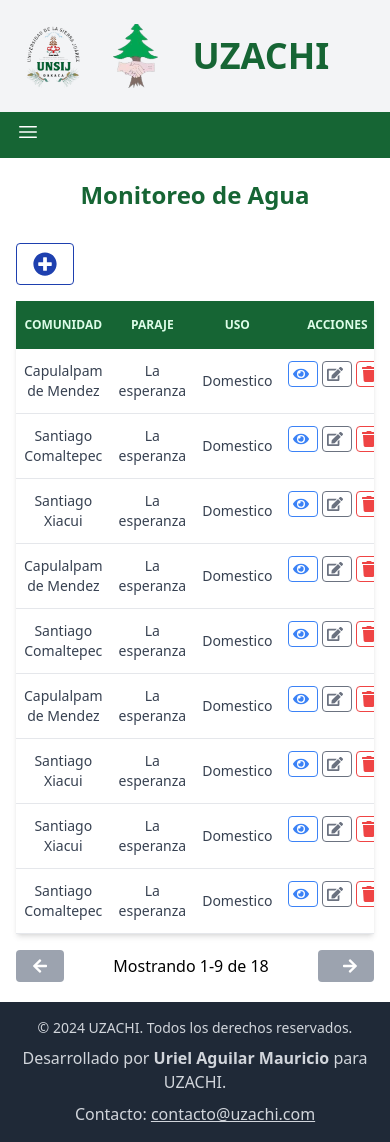
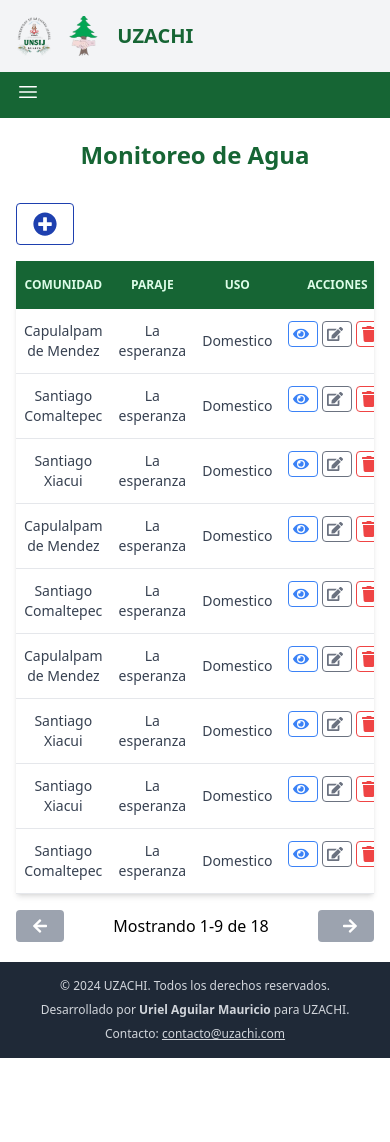
Before and after one commit to Uriel1021/Frtont-End-UZACHI, a React (Vite) app: page /monitoreos/monitoreoagua/listar in a window 390 px wide. After the commit the page ends 1058 px from the top, so only its background shows below. Built offline with nearby package versions, Linux system fonts and the light colour scheme.

Commit message:
Se subio correcciones del header y footer

```diff
--- a/src/components/footer/Footer.jsx
+++ b/src/components/footer/Footer.jsx
@@ -2,15 +2,15 @@ import React from 'react';
 
 const Footer = () => {
   return (
-    <footer className="bg-gray-800 text-gray-300 p-4">
+    <footer className="bg-gray-800 text-gray-300 p-4 md:p-6">
       <div className="container mx-auto text-center">
-        <p className="text-sm">
+        <p className="text-xs md:text-sm">
           &copy; {new Date().getFullYear()} UZACHI. Todos los derechos reservados.
         </p>
-        <p className="mt-2">
+        <p className="mt-2 text-xs md:text-sm">
           Desarrollado por <span className="font-bold">Uriel Aguilar Mauricio</span> para UZACHI.
         </p>
-        <p className="mt-2">
+        <p className="mt-2 text-xs md:text-sm">
           Contacto: <a href="mailto:contacto@uzachi.com" className="underline">contacto@uzachi.com</a>
         </p>
       </div>
--- a/src/components/header/Header.jsx
+++ b/src/components/header/Header.jsx
@@ -3,12 +3,12 @@ import React from 'react';
 const Header = () => {
   return (
     <header className="bg-red shadow-md">
-      <div className="container mx-auto flex justify-between items-center p-6">
+      <div className="container mx-auto flex justify-between items-center p-4 md:p-6">
         {/* Empresa Logo e Información */}
-        <div className="flex items-center space-x-4">
-          <img src="/images/unsij-logo.png" alt="Icono 1" className="h-16" />
-          <img src="/images/uzachi-logo.png" alt="Icono 2" className="h-16" />
-          <span className="text-4xl font-bold text-green-800">UZACHI</span>
+        <div className="flex items-center space-x-2 md:space-x-4">
+          <img src="/images/unsij-logo.png" alt="Icono 1" className="h-10 md:h-16" />
+          <img src="/images/uzachi-logo.png" alt="Icono 2" className="h-10 md:h-16" />
+          <span className="text-xl md:text-4xl font-bold text-green-800">UZACHI</span>
         </div>
       </div>
     </header>
```
